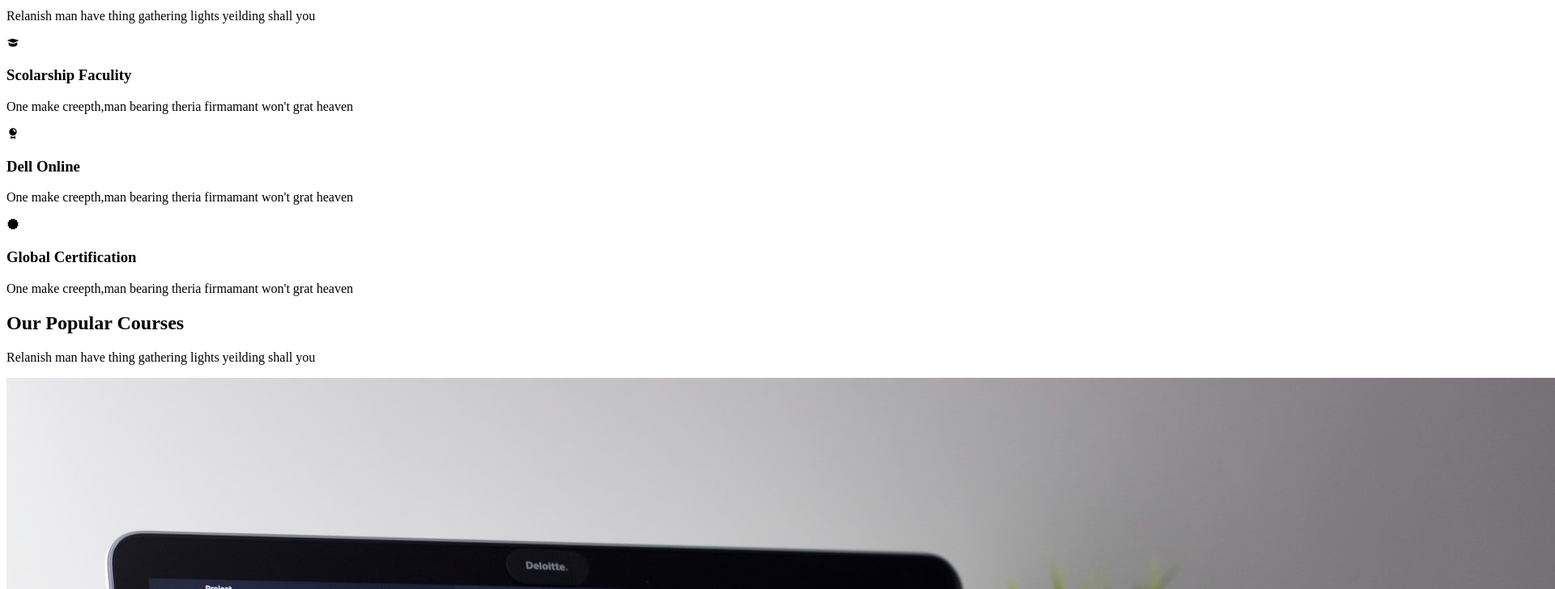
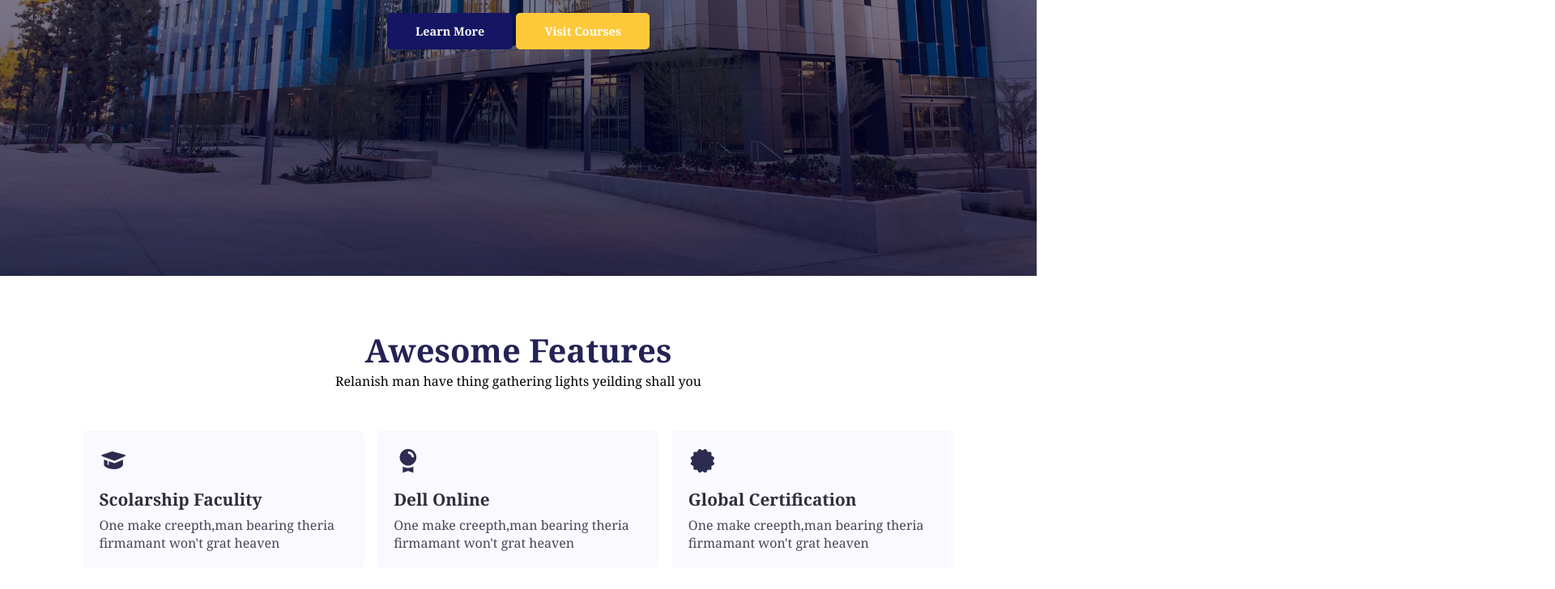
Before and after one commit to shaulazain/Education_web, a plain HTML site: page index.html in a window 1280 px wide. Shown: the part 459-1187 px from the top of the page at 81% size, 1920 px wide, since content can reach past the window. Drawn offline with nearby package versions, Linux system fonts and the light colour scheme.

Commit message:
style changing

```diff
--- a/index.html
+++ b/index.html
@@ -4,7 +4,7 @@
     <meta charset="UTF-8">
     <meta name="viewport" content="width=device-width, initial-scale=1.0">
     <title>Document</title>
-    <link rel="stylesheet" href="car.css">
+    <link rel="stylesheet" href="style.css">
     <link href='https://unpkg.com/boxicons@2.1.4/css/boxicons.min.css' rel='stylesheet'>
 </head>
 <body>
```
